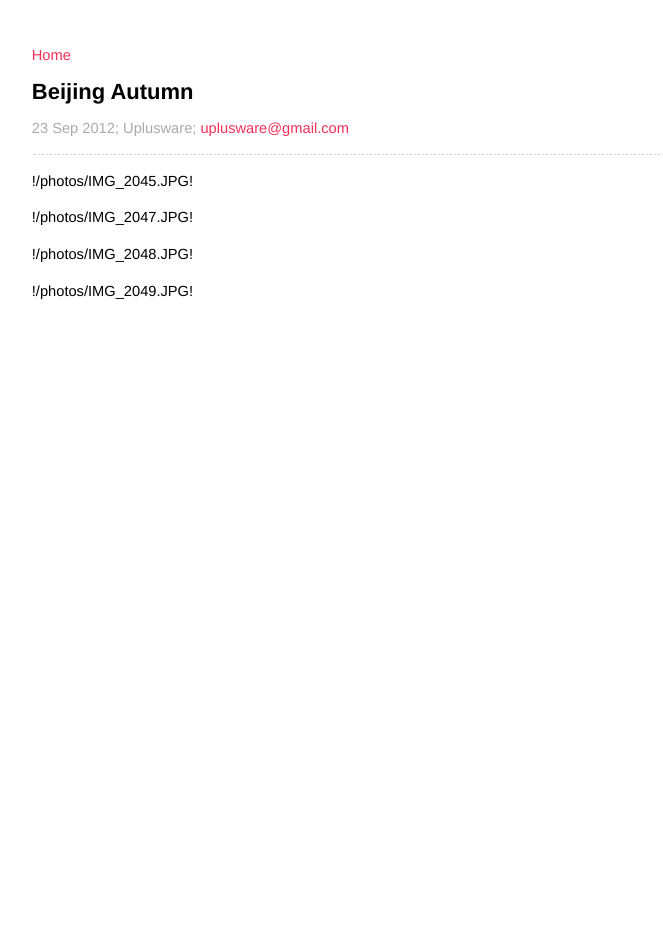
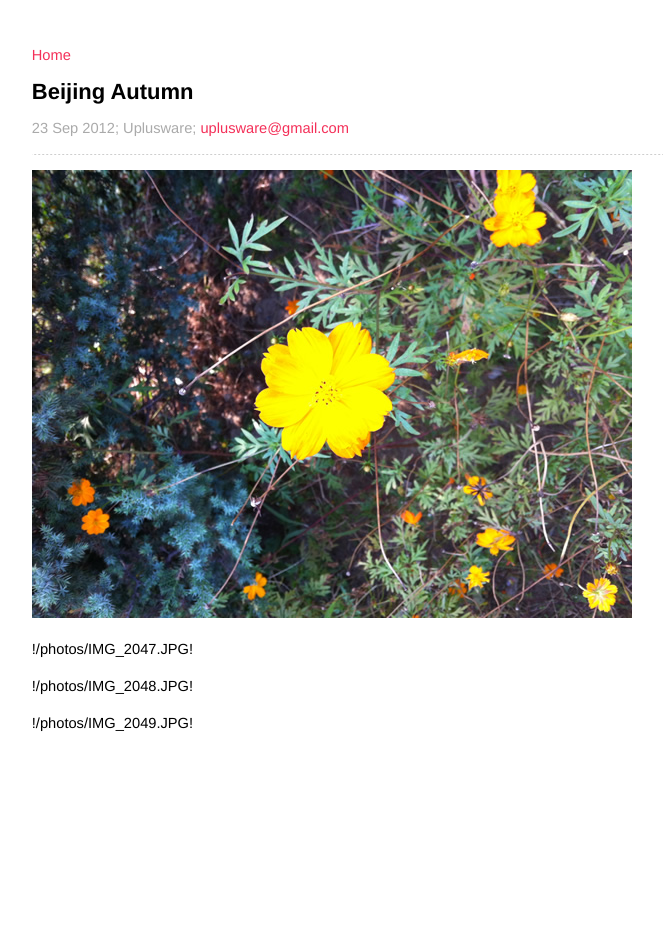
Before and after one commit to uplusware/uplusware.github.io, a Jekyll site: the page built from _posts/2012-9-23-Beijing-Autumn.md, in a window 1280 px wide. Shown: the whole page, without its empty margins (168-831 px from the left). Built offline with Jekyll 4.4.1, drawn with Linux system fonts in a browser that asks for light colours.

Commit message:
Update 2012-9-23-Beijing-Autumn.md

```diff
--- a/_posts/2012-9-23-Beijing-Autumn.md
+++ b/_posts/2012-9-23-Beijing-Autumn.md
@@ -2,7 +2,8 @@
 layout: post
 title: Beijing Autumn
 ---
-!/photos/IMG_2045.JPG!
+
+![1](/photos/IMG_2045.JPG)
 
 !/photos/IMG_2047.JPG!
 
```
